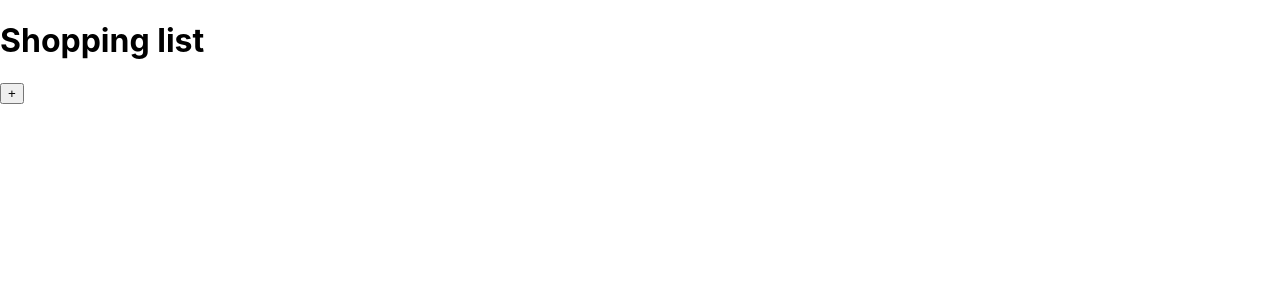
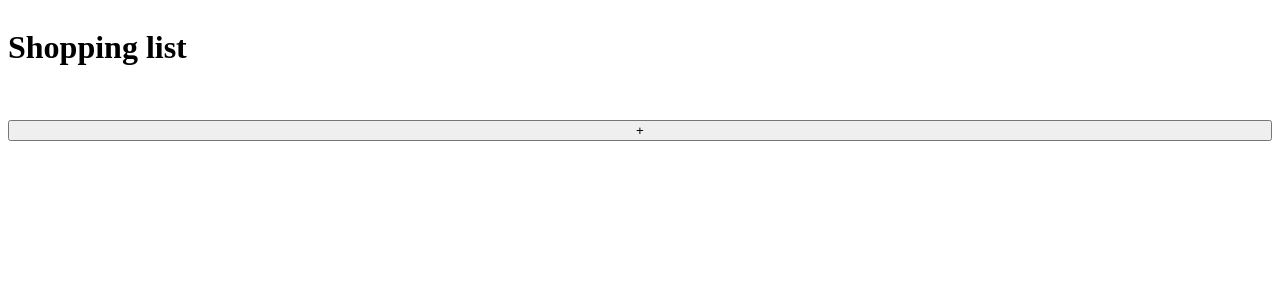
Before and after one commit to Dariuszb94/Shopping-list, a React (Create React App) app: page / in a window 1280 px wide. Shown: the top 300 px of the page. Built offline with nearby package versions, Linux system fonts and the light colour scheme.

Commit message:
list as column

```diff
--- a/src/App.tsx
+++ b/src/App.tsx
@@ -2,7 +2,7 @@
 
 function App() {
   return (
-    <div>
+    <div className='list-outer'>
       <h1>Shopping list</h1>
       <List />
     </div>
--- a/src/index.css
+++ b/src/index.css
@@ -1,13 +1,4 @@
-body {
-  margin: 0;
-  font-family: -apple-system, BlinkMacSystemFont, 'Segoe UI', 'Roboto', 'Oxygen',
-    'Ubuntu', 'Cantarell', 'Fira Sans', 'Droid Sans', 'Helvetica Neue',
-    sans-serif;
-  -webkit-font-smoothing: antialiased;
-  -moz-osx-font-smoothing: grayscale;
+.list-outer {
+  display: flex;
+  flex-direction: column;
 }
-
-code {
-  font-family: source-code-pro, Menlo, Monaco, Consolas, 'Courier New',
-    monospace;
-}
```
